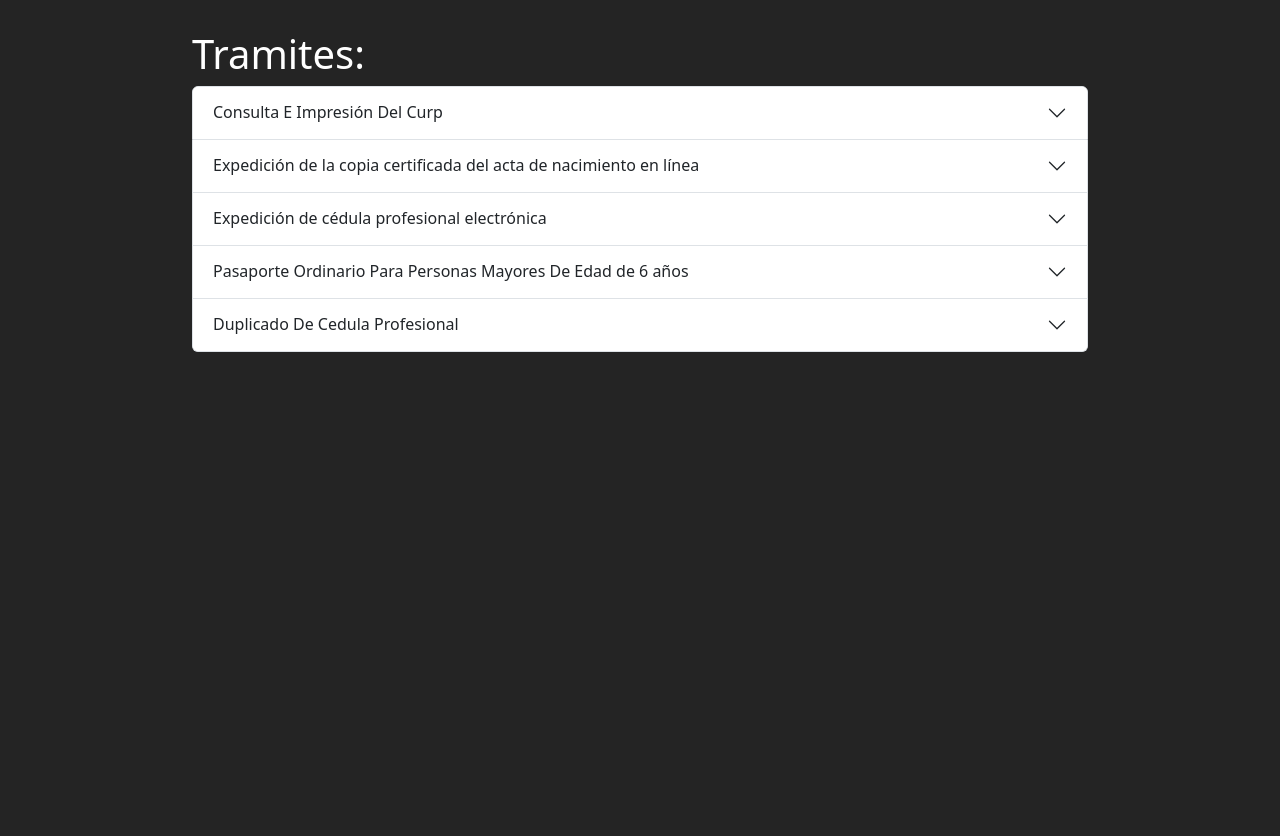
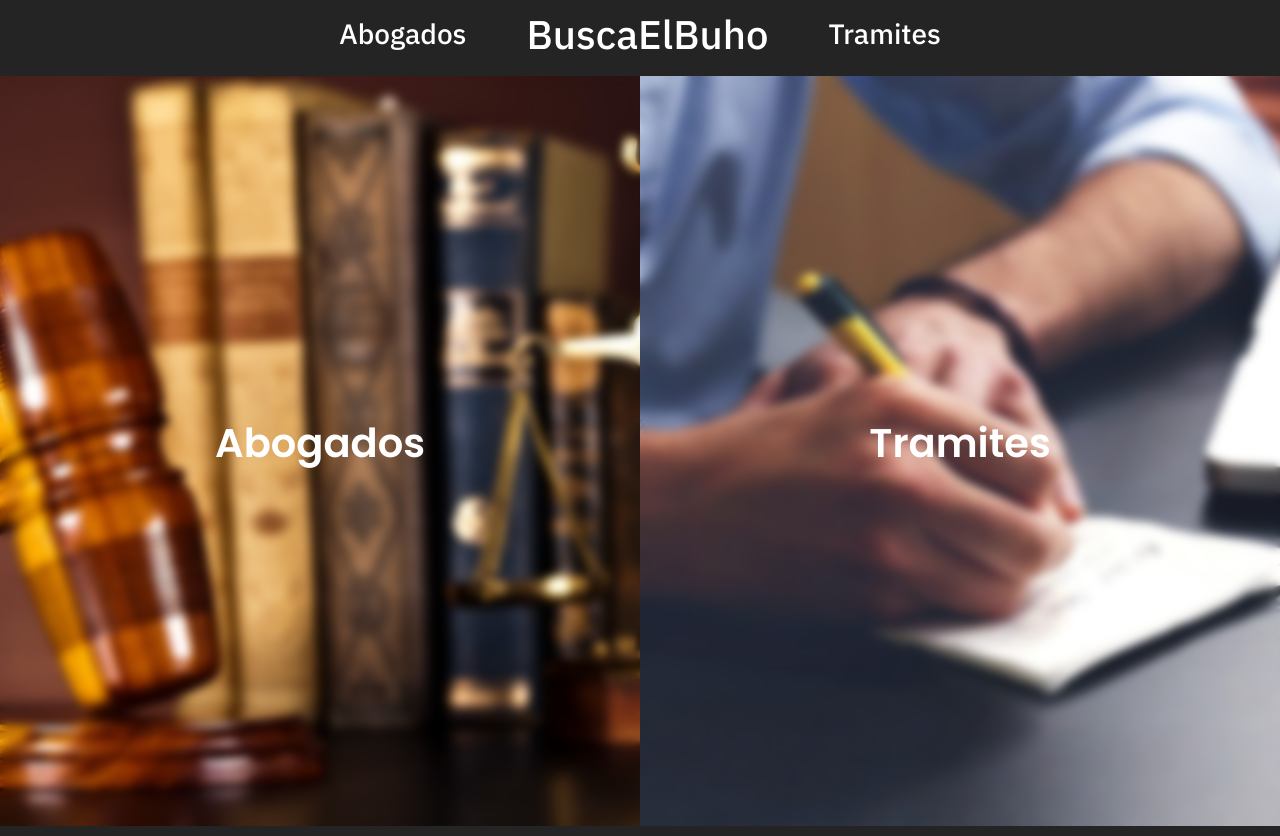
Before and after one commit to JoelSanchez01/ElBuhoPagina, a React (Vite) app: page / in a window 1280 px wide. Before the commit the page ends 800 px from the top, so only its background shows below. Built offline with nearby package versions, Linux system fonts and the light colour scheme.

Commit message:
se agrego un layout para poder moverse entre paginas y tambien react router para poder moverse entre las secciones

```diff
--- a/package.json
+++ b/package.json
@@ -12,7 +12,8 @@
     "bootstrap": "^5.2.1",
     "react": "^18.2.0",
     "react-bootstrap": "^2.5.0",
-    "react-dom": "^18.2.0"
+    "react-dom": "^18.2.0",
+    "react-router-dom": "^6.4.1"
   },
   "devDependencies": {
     "@types/react": "^18.0.17",
--- a/src/App.jsx
+++ /dev/null
@@ -1,35 +0,0 @@
-import { useState } from 'react'
-import 'bootstrap/dist/css/bootstrap.min.css' ;
-import reactLogo from './assets/react.svg'
-import './App.css'
-
-function App() {
-  const [count, setCount] = useState(0)
-
-  return (
-    <div className="App">
-      <div>
-        <a href="https://vitejs.dev" target="_blank">
-          <img src="/vite.svg" className="logo" alt="Vite logo" />
-        </a>
-        <a href="https://reactjs.org" target="_blank">
-          <img src={reactLogo} className="logo react" alt="React logo" />
-        </a>
-      </div>
-      <h1>Vite + React</h1>
-      <div className="card">
-        <button onClick={() => setCount((count) => count + 1)}>
-          count is {count}
-        </button>
-        <p>
-          Edit <code>src/App.jsx</code> and save to test HMR
-        </p>
-      </div>
-      <p className="read-the-docs">
-        Click on the Vite and React logos to learn more
-      </p>
-    </div>
-  )
-}
-
-export default App
--- /dev/null
+++ b/src/Router.jsx
@@ -0,0 +1,25 @@
+import 'bootstrap/dist/css/bootstrap.min.css' ;
+import './App.css'
+import Start from "./pages/Start"
+import Abogados from "./pages/Abogados"
+import Tramites from "./pages/Tramites"
+import Layout from "./sections/Layout"
+//src > Router.js
+import { BrowserRouter, Routes, Route } from "react-router-dom";
+const Router = () => {
+
+  return (
+
+
+    <BrowserRouter>
+    <Layout>
+        <Routes>
+          <Route path="/" element={<Start />}></Route>
+          <Route path="abogados" element={<Abogados />}></Route>
+          <Route path="tramites" element={<Tramites />}></Route>
+        </Routes>
+    </Layout>
+      </BrowserRouter>
+      );
+};
+export default Router;
--- a/src/main.jsx
+++ b/src/main.jsx
@@ -1,12 +1,10 @@
 import React from 'react'
 import ReactDOM from 'react-dom/client'
-import App from './App'
+import Router from './Router'
 import './index.css'
-import Start from "./pages/Start"
-import Abogados from "./pages/Abogados"
-import Tramites from "./pages/Tramites"
+
 ReactDOM.createRoot(document.getElementById('root')).render(
   <React.StrictMode>
-      <Tramites />
+      <Router />
   </React.StrictMode>
 )
--- a/src/pages/Start.jsx
+++ b/src/pages/Start.jsx
@@ -5,10 +5,9 @@ import MenuElement from '../sections/MenuElement';
 
 const Start = () => {
     return <div className="principal">
-        <h1>BuscaElBuho.com</h1>
         <div className='menu'>
-        <MenuElement nombre="Abogados" clase="abogado" />
-        <MenuElement nombre="Tramites" clase="tramites" />
+        <MenuElement nombre="Abogados" clase="abogado" link="/abogados" />
+        <MenuElement nombre="Tramites" clase="tramites" link="/tramites" />
 
         </div>
     </div>
--- /dev/null
+++ b/src/sections/Layout.jsx
@@ -0,0 +1,22 @@
+import React from 'react';
+import { Link } from "react-router-dom";
+import "../styles/Layout.css"
+
+const Layout = ({ children }) => {
+    return (
+        <div className="layout">
+            <div className="texto">
+                <Link to="/abogados"><h3>Abogados</h3></Link>
+                <Link to="/"><h1>BuscaElBuho</h1></Link>
+                <Link to="/tramites"><h3>Tramites</h3></Link>
+            </div>
+
+            <div className="lodemas">
+                {children}
+
+            </div>
+        </div>
+    )
+}
+
+export default Layout;
--- a/src/sections/MenuElement.jsx
+++ b/src/sections/MenuElement.jsx
@@ -1,17 +1,19 @@
 import React from "react";
 import "../styles/menuElement.css"
+import { Link } from "react-router-dom";
 
 const MenuElement = props => {
-    let { nombre, clase } = props;
+    let { nombre, clase, link } = props;
 
     clase += " menuElement"
 
     return <div className={clase}>
-        <a href="">
+
+        <Link to={link}>
             <div className="filtro">
                 <p>{nombre}</p>
             </div>
-        </a>
+        </Link>
 
 
 
--- /dev/null
+++ b/src/styles/Layout.css
@@ -0,0 +1,17 @@
+.layout .texto {
+    display: flex;
+    align-items: center;
+    justify-content: center;
+    margin-top: 10px;
+    font-family: 'IBM Plex Sans', sans-serif;
+}
+
+.layout .texto a {
+    margin: 0 30px;
+    text-decoration: none;
+    color: white;
+}
+
+.layout .texto a:hover {
+color: rgb(167, 167, 167);
+}
--- a/src/styles/Start.css
+++ b/src/styles/Start.css
@@ -1,7 +1,7 @@
 .principal {
     text-align: center;
     width: 100%;
-    margin: 30px auto;
+    margin: 10px auto;
 
 
 }
```
Also changed, not shown: 1 other file (tests, documents, lock files or other folders).
